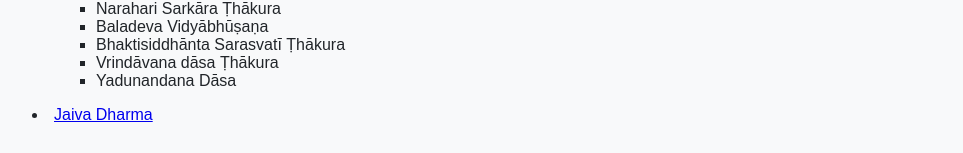
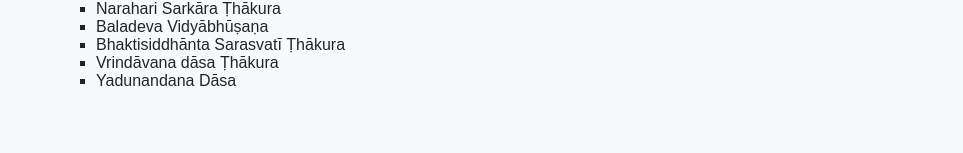
Before and after one commit to Svarupa-siddhi/TurboHamsa, a plain HTML site: page index.html in a window 1280 px wide. Shown: the part 729-882 px from the top of the page, without its empty margins (158-1121 px from the left). Drawn offline with Linux system fonts and the light colour scheme.

Commit message:
Update index.html

```diff
--- a/index.html
+++ b/index.html
@@ -71,4 +71,3 @@
   </ul>
 </body>
 </html>
-<li><a href="bhaktivinoda/jaiva-dharma.txt">Jaiva Dharma</a></li>
```
